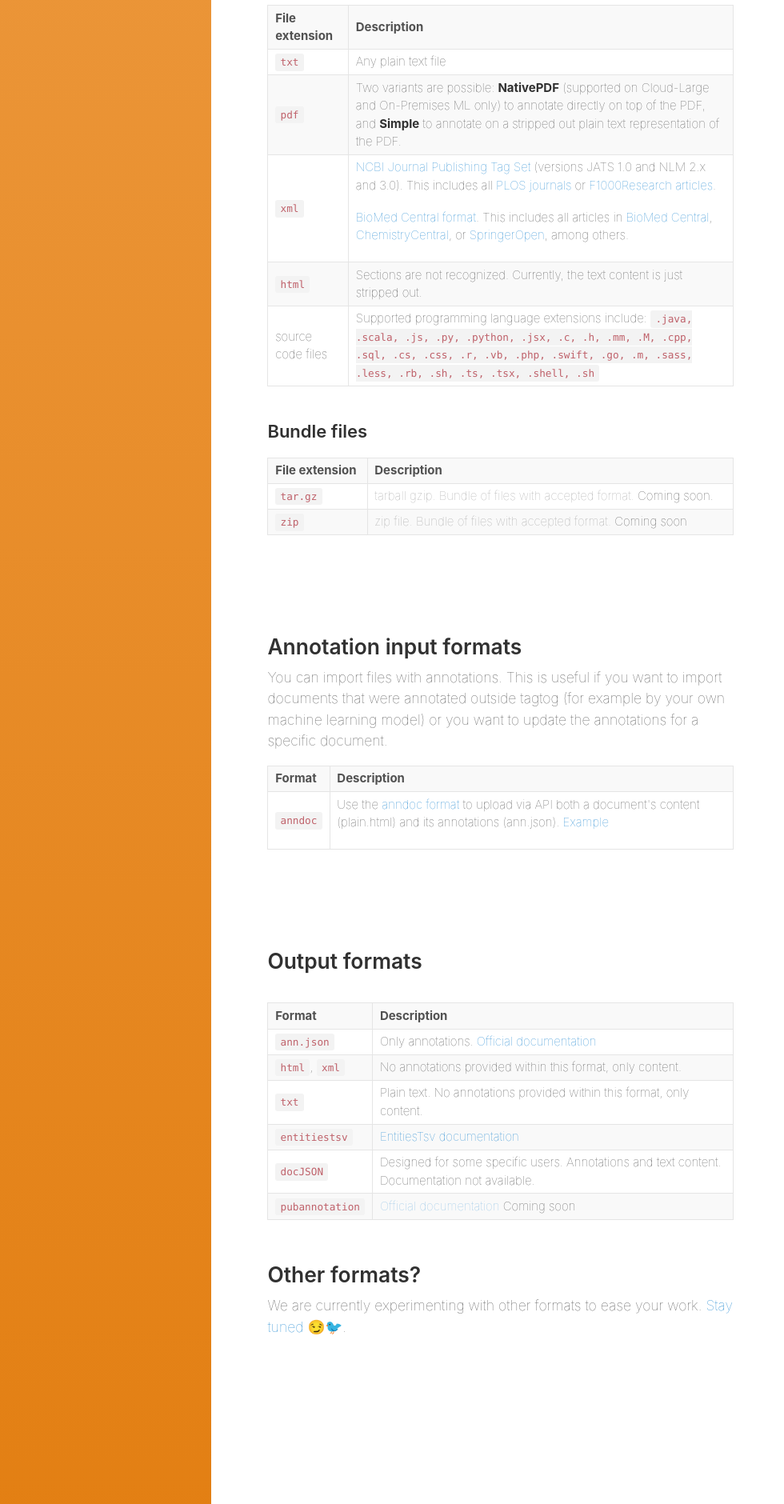
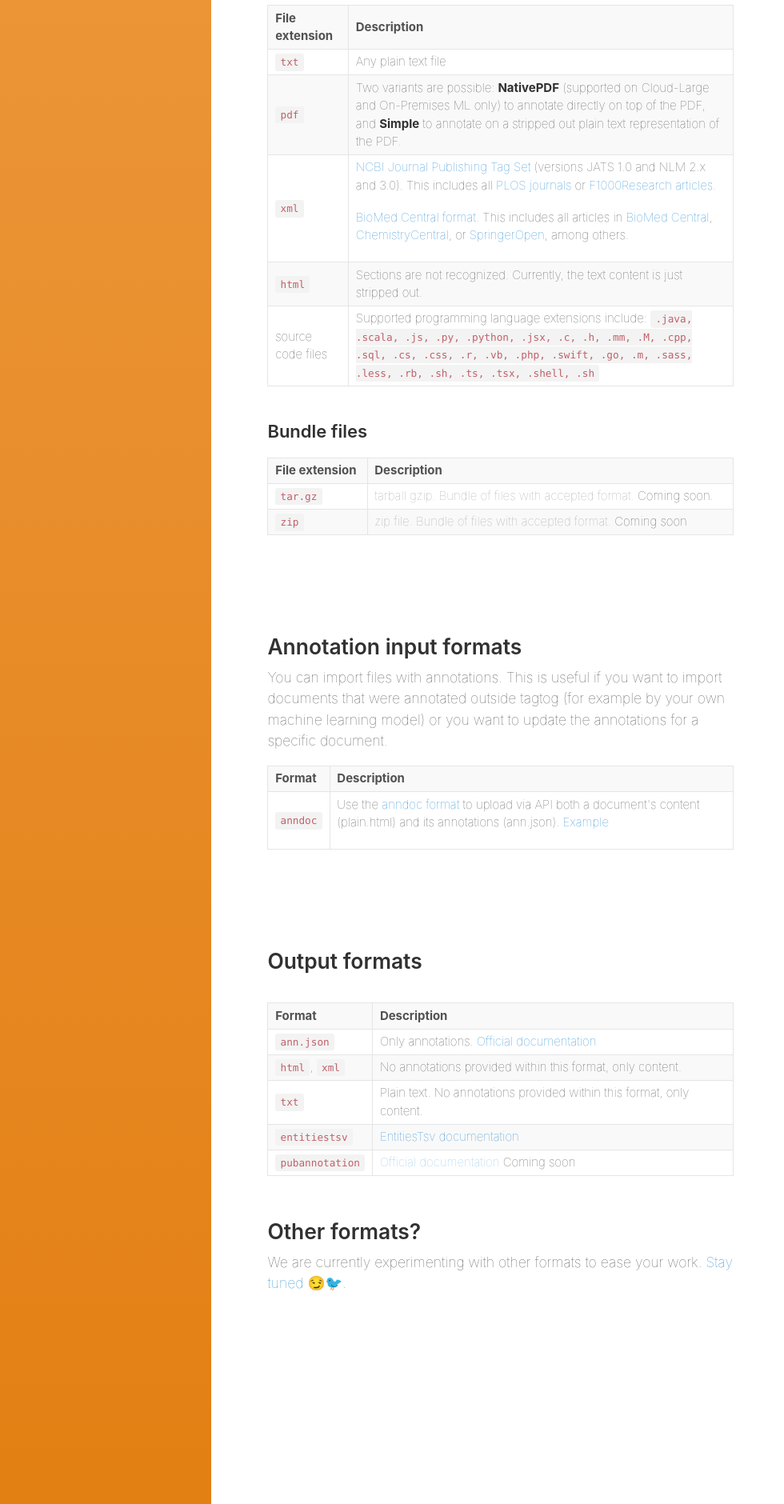
Before and after one commit to tagtogorg/tagtog-doc, a Jekyll site: the page built from ioformats.md, in a window 1280 px wide. Shown: the part 1216-3096 px from the top of the page at 80% size, without its empty margins (0-980 px from the left). Built offline with Jekyll 4.4.1, drawn with Linux system fonts in a browser that asks for light colours; nearby versions of some CDN libraries; emoji names are drawn with the system emoji font.

Commit message:
remove docjson output format from doc

```diff
--- a/ioformats.md
+++ b/ioformats.md
@@ -157,10 +157,7 @@ toc: true
         <td><code>entitiestsv</code></td>
         <td><a href="/EntitiesTsv">EntitiesTsv documentation</a></td>
       </tr>
-      <tr>
-        <td><code>docJSON</code></td>
-        <td>Designed for some specific users. Annotations and text content. Documentation not available.</td>
-      </tr>
+
       <tr>
         <td><code>pubannotation</code></td>
         <td><span class="soon"><a href="http://www.pubannotation.org/docs/annotation-format/">Official documentation</a></span> Coming soon</td>
```
